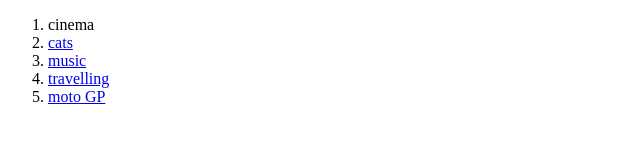
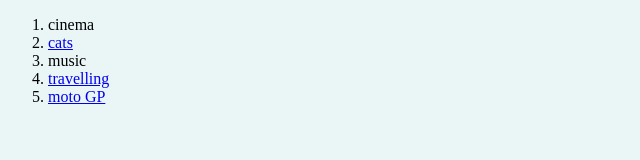
Before and after one commit to Irene977/CV, a plain HTML site: page hobbies.html in a window 1280 px wide. Shown: the whole page, without its empty margins (0-640 px from the left). Drawn offline with Linux system fonts and the light colour scheme.

Commit message:
Update hobbies.html

```diff
--- a/hobbies.html
+++ b/hobbies.html
@@ -4,13 +4,14 @@
 <head>
   <meta charset="utf-8">
   <title>My Hobbies</title>
+  <link rel="stylesheet" href="css/style.css">
 </head>
 
 <body>
   <ol>
     <li>cinema</li>
     <li><a href="https://www.youtube.com/watch?v=FHH6hIc2GyE">cats</a></li>
-    <li><a href="https://www.youtube.com/watch?v=ye-MwxuXfeo">music</a></li>
+    <li>music</li>
     <li><a href="https://www.youtube.com/watch?v=ja6YLpGQd-E">travelling</a></li>
     <li><a href="https://www.youtube.com/watch?v=cX-4DicL_QU">moto GP</a></li>
   </ol>
```
